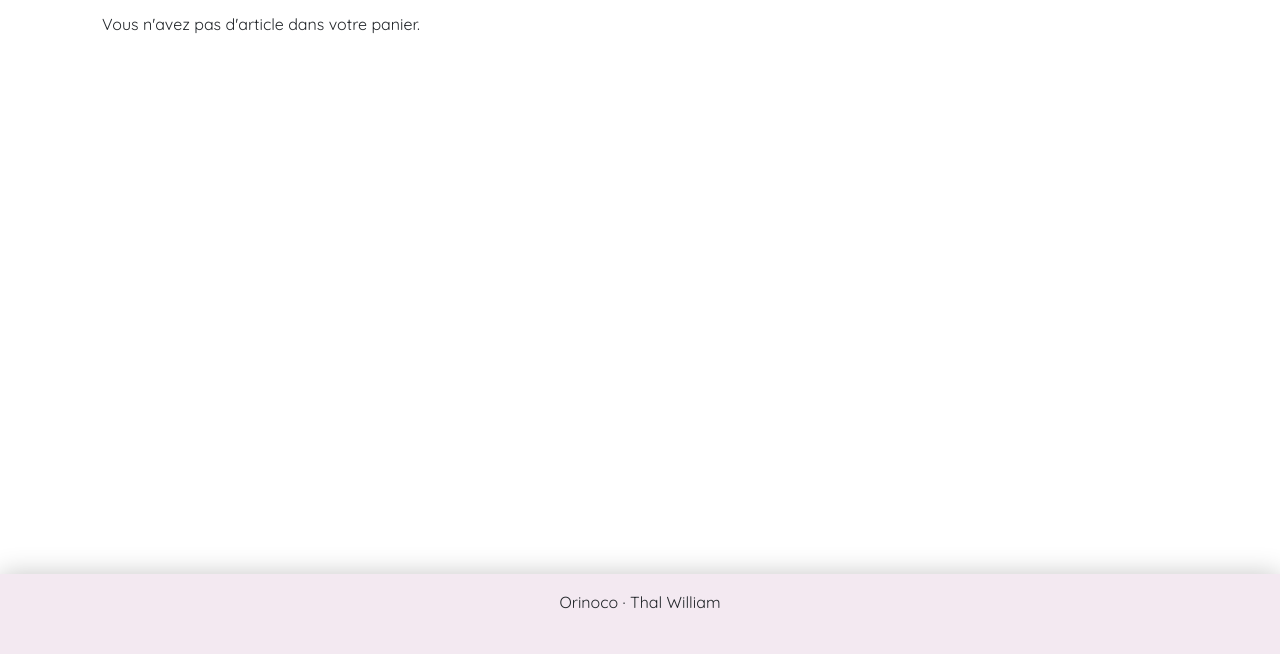
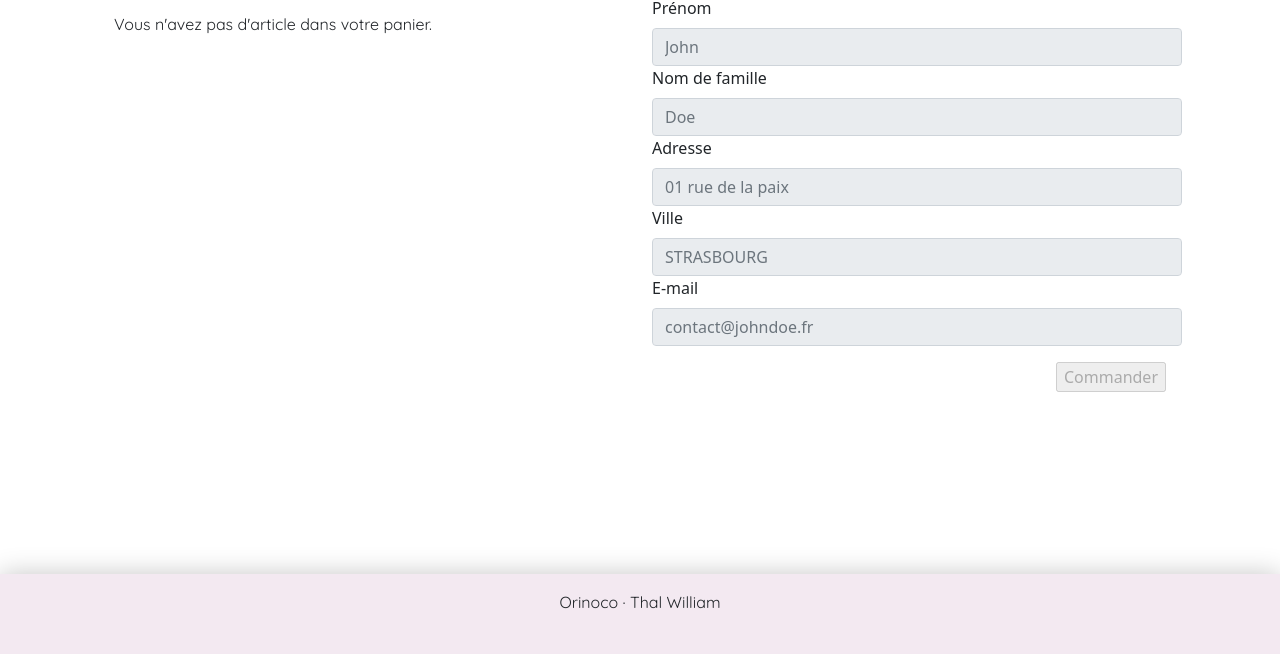
Before and after one commit to Burnlan/-WilliamThal_5_17062021, a website: page cart.html in a window 1280 px wide. Shown: the part 146-800 px from the top of the page. Drawn offline with nearby package versions, Linux system fonts and the light colour scheme.

Commit message:
added order form to cart page. Orderform is disabled when no items are in cart

```diff
--- a/cart.html
+++ b/cart.html
@@ -26,11 +26,31 @@
 
     <div class="container content">
       <div class="row p-3">
-        <div class="col">
-            <h2>Votre panier</h2>
+        <div class="col-md-6 col-12">
+          <h2>Votre panier</h2>
+          <div class="row p-3" id="cartitemlist">
+            <!-- LIST OF ITEMS IN CART -->
+          </div>
         </div>
-        <div class="row p-3" id="cartitemlist">
-
+        <div class="col-md-6 col-12">
+          <h2>Passer commande</h2>
+          <form id="orderform">
+            <fieldset id="contactform" disabled>
+              <label for="firstname" class="form-label">Prénom</label>
+              <input type="text" id="firstname" class="form-control" placeholder="John">
+              <label for="lastname" class="form-label">Nom de famille</label>
+              <input type="text" id="lastname" class="form-control" placeholder="Doe">
+              <label for="address" class="form-label">Adresse</label>
+              <input type="text" id="address" class="form-control" placeholder="01 rue de la paix">
+              <label for="city" class="form-label">Ville</label>
+              <input type="text" id="city" class="form-control" placeholder="STRASBOURG">
+              <label for="email" class="form-label">E-mail</label>
+              <input type="email" id="email" class="form-control" placeholder="contact@johndoe.fr">
+              <div class="col-12 text-end p-3">
+                <input type="submit" value="Commander">
+              </div>
+            </fieldset>
+          </form>
         </div>
       </div>
     </div>
--- a/js/main.js
+++ b/js/main.js
@@ -208,13 +208,13 @@ const buildItemList = function(item, pos){
     const itemRemove = document.createElement("button");
 
     //we set up the components of the element
-    const itemName = "<div class='itemname col-3 text-end'>"+item.name+"</div>";
-    const itemPrice = "<div class='itemprice col-3 text-center'>"+item.price+"€</div>";
+    const itemName = "<div class='itemname col-md-3 col-4 text-end'>"+item.name+"</div>";
+    const itemPrice = "<div class='itemprice col-md-3 col-4 text-center'>"+item.price+"€</div>";
 
     itemRemove.innerHTML = "Retirer cet article";
-    itemRemove.classList.add("col-2");
+    itemRemove.classList.add("col-md-4", "col-12");
     //we build the element with an event listener for the remove button
-    itemInList.classList.add("col12", "row", "iteminlist");
+    itemInList.classList.add("col12", "row", "p-1", "iteminlist");
     itemInList.innerHTML = itemName+itemPrice;
 
     itemInList.appendChild(itemRemove);
@@ -235,16 +235,26 @@ const displayItemsInCart = async function(){
     anchor.innerHTML = "";
 
     if(itemCount>0){
+        //we get the items in the cart
         let cart = localStorage.getItem("cart");
         cart = JSON.parse(cart);
+
+
         for(i=0; i<cart.length; i++){
             //get the item
             let item = await getItem(cart[i]);
+            //display the item
+            anchor.appendChild(buildItemList(item, i));
+        }
+        //we allow access to the order form
+        document.getElementById("contactform").disabled = false;
 
-           anchor.appendChild(buildItemList(item, i));
-        }
-    }else{
+
+    } else {
+        //we display a message
         anchor.innerHTML = "<p>Vous n'avez pas d'article dans votre panier.</p>";
+        //we block access to the order form
+        document.getElementById("contactform").disabled = true;
     }
 }
 
```
